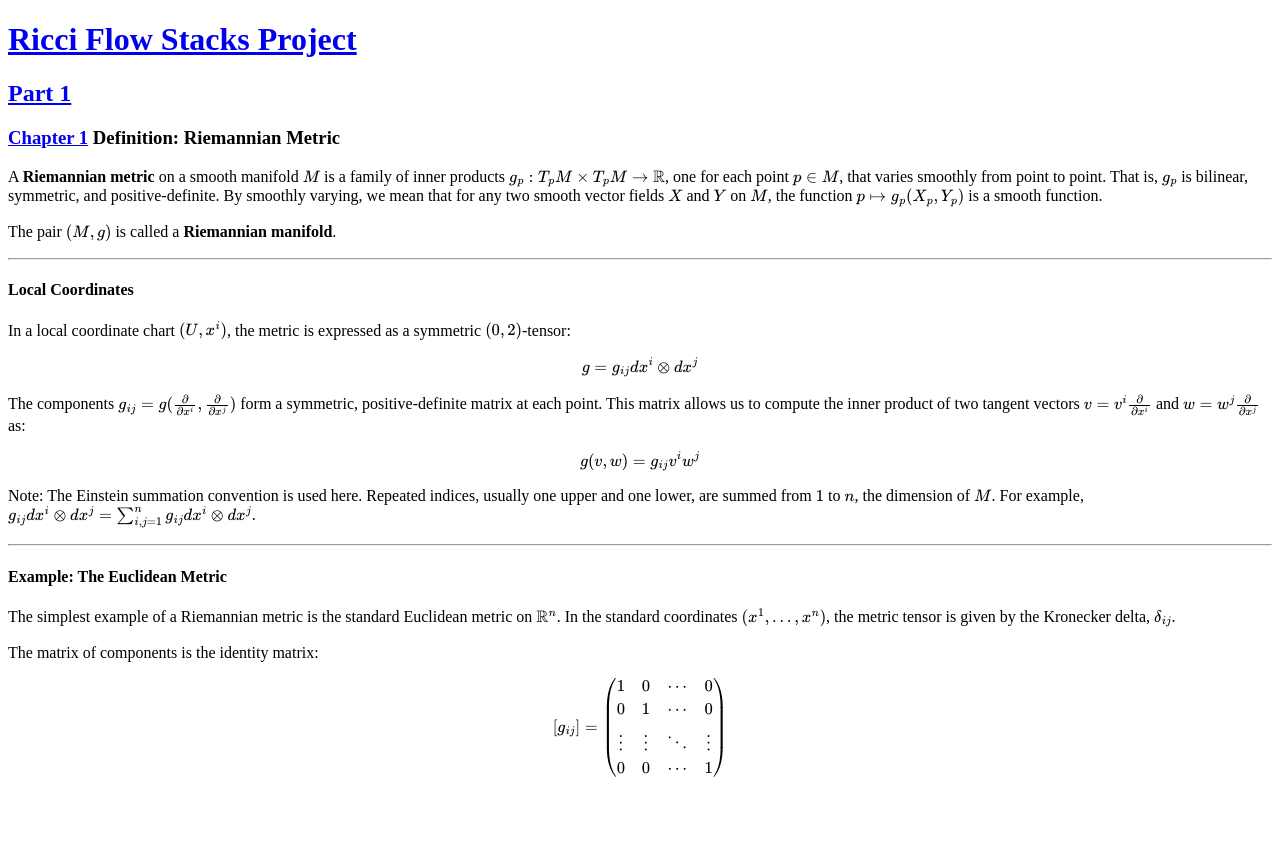
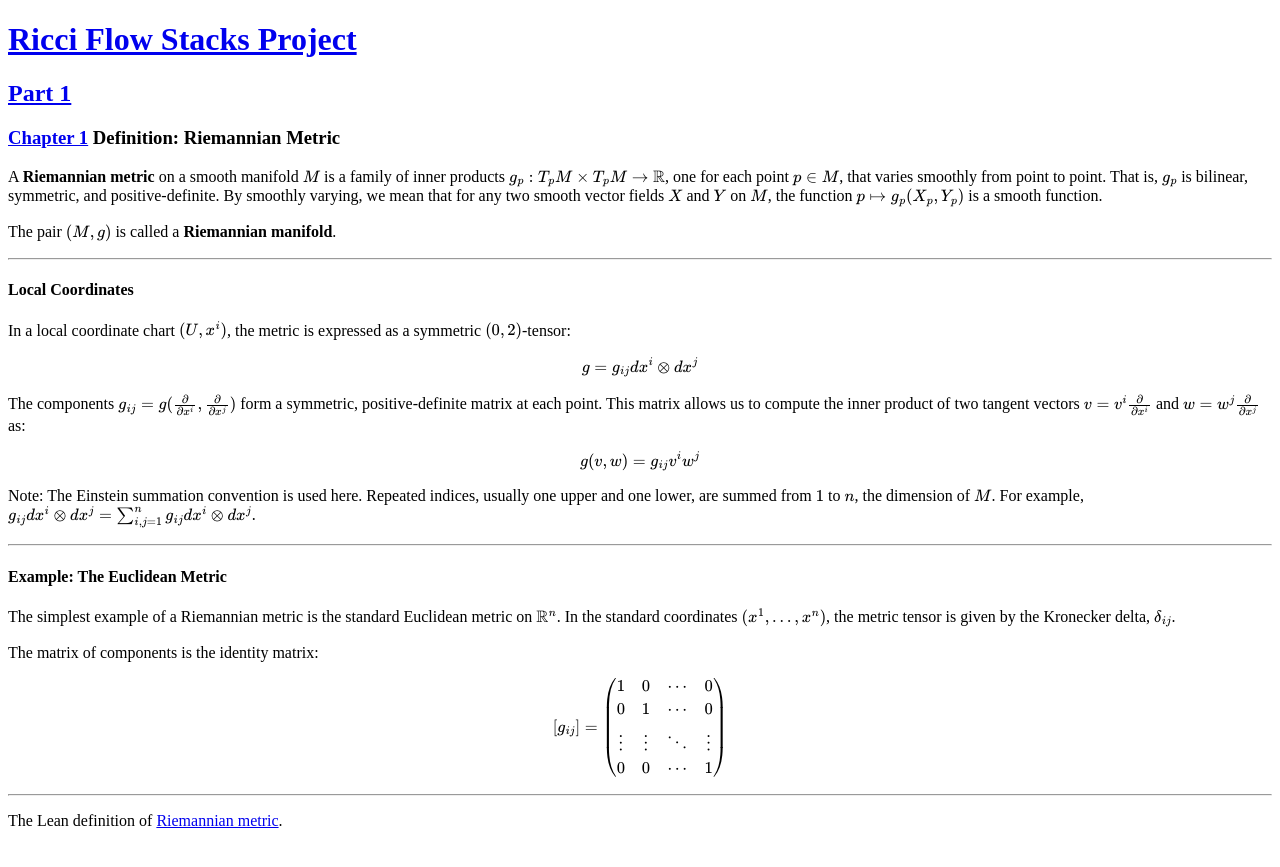
Before and after one commit to bennett-chow/ricciflow.org, a Jekyll site: the page built from part-1-foundations/riemannian-metric.md, in a window 1280 px wide. Shown: the top 867 px of the page. Built offline with Jekyll 4.4.1, drawn with Linux system fonts in a browser that asks for light colours.

Commit message:
Update riemannian-metric.md

```diff
--- a/part-1-foundations/riemannian-metric.md
+++ b/part-1-foundations/riemannian-metric.md
@@ -52,3 +52,7 @@ $$
 0 & 0 & \cdots & 1
 \end{pmatrix}
 $$
+
+---
+
+The Lean definition of <a href="https://github.com/leanprover-community/mathlib4/tree/master/Mathlib/Geometry/Manifold/Riemannian">Riemannian metric</a>.
```
